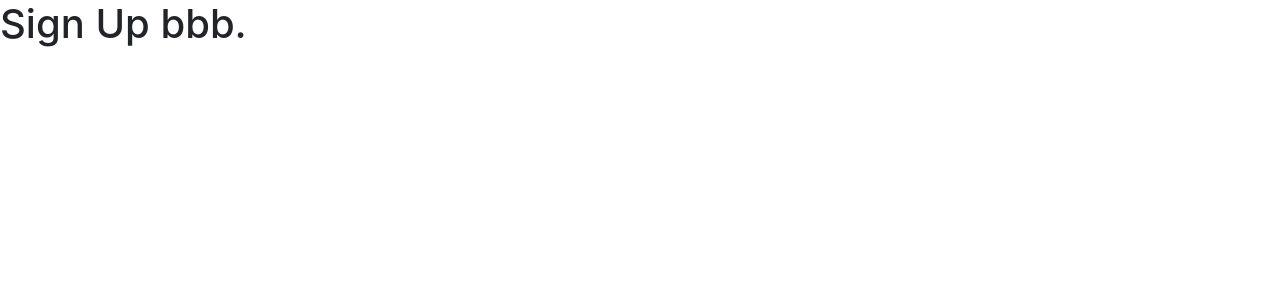
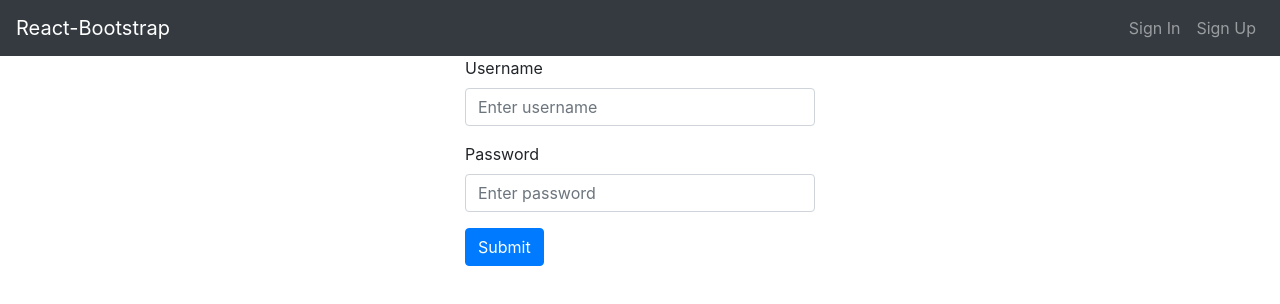
Before and after one commit to YolandaKok/undergraduate-thesis, a React app in the folder src/main/webapp/: page /signup in a window 1280 px wide. Shown: the top 304 px of the page. Built offline with nearby package versions, Linux system fonts and the light colour scheme.

Commit message:
Started creating components in react

```diff
--- a/src/main/webapp/src/components/IndexPage.jsx
+++ b/src/main/webapp/src/components/IndexPage.jsx
@@ -1,23 +1,9 @@
 import React, { Component } from 'react';
-import Knapsack from "./Knapsack";
-import { Container, Row } from "react-bootstrap";
-import NavDropdown from "react-bootstrap/NavDropdown";
-import Nav from "react-bootstrap/Nav";
-import Navbar from "react-bootstrap/Navbar";
-
+import NavBar from "./NavBar";
 export class IndexPage extends Component {
     render() {
-        return (
-            <Navbar collapseOnSelect expand="lg" bg="dark" variant="dark">
-                <Navbar.Brand href="/">React-Bootstrap</Navbar.Brand>
-                <Navbar.Toggle aria-controls="responsive-navbar-nav" />
-                <Navbar.Collapse id="responsive-navbar-nav">
-                    <Nav className="ml-auto">
-                        <Nav.Link href="/signin">Sign In</Nav.Link>
-                        <Nav.Link href="/signup">Sign Up</Nav.Link>
-                    </Nav>
-                </Navbar.Collapse>
-            </Navbar>
+        return(
+            <NavBar/>
         );
     }
 }
--- a/src/main/webapp/src/components/Knapsack.jsx
+++ b/src/main/webapp/src/components/Knapsack.jsx
@@ -1,4 +1,5 @@
 import React, { Component } from 'react';
+
 
 import {
     XYPlot,
@@ -10,7 +11,21 @@ import {
 } from 'react-vis';
 
 export class Knapsack extends Component {
+    constructor(props) {
+        super(props);
+        this.state = {
+            results: [
+                {x: 360, y: 7, size: 2, color: 0.3},
+                {x: 83, y: 0, size: 2, color: 0.3},
+                {x: 59, y: 30, size: 2, color: 1.4},
+                {x: 130, y: 22, size: 2, color: 1.4}]
+        };
+    }
+
+
     render() {
+        let results = this.state.results;
+
         return (
             <XYPlot width={500} height={500}>
                 <VerticalGridLines />
@@ -25,11 +40,7 @@ export class Knapsack extends Component {
                     colorType="linear"
                     colorDomain={[0, 1, 2]}
                     colorRange={['blue', 'red', 'yellow']}
-                    data={[
-                        {x: 360, y: 7, size: 2, color: 0.3},
-                        {x: 83, y: 0, size: 2, color: 0.3},
-                        {x: 59, y: 30, size: 2, color: 1.4},
-                        {x: 130, y: 22, size: 2, color: 1.4}]}
+                    data={results}
                 />
             </XYPlot>
         );
--- /dev/null
+++ b/src/main/webapp/src/components/NavBar.jsx
@@ -0,0 +1,20 @@
+import React, { Component } from 'react';
+import Navbar from "react-bootstrap/Navbar";
+import Nav from "react-bootstrap/Nav";
+
+export class NavBar extends Component {
+    render() {
+        return (            <Navbar collapseOnSelect expand="lg" bg="dark" variant="dark">
+            <Navbar.Brand href="/">React-Bootstrap</Navbar.Brand>
+            <Navbar.Toggle aria-controls="responsive-navbar-nav" />
+            <Navbar.Collapse id="responsive-navbar-nav">
+                <Nav className="ml-auto">
+                    <Nav.Link href="/signin">Sign In</Nav.Link>
+                    <Nav.Link href="/signup">Sign Up</Nav.Link>
+                </Nav>
+            </Navbar.Collapse>
+        </Navbar>);
+    }
+}
+
+export default NavBar;
--- a/src/main/webapp/src/components/SignIn.jsx
+++ b/src/main/webapp/src/components/SignIn.jsx
@@ -1,11 +1,15 @@
-import React, { Component } from 'react';
+import React, {Component, Fragment} from 'react';
+import NavBar from "./NavBar";
 
 export class SignIn extends Component {
     render() {
         return (
-            <div className="sing-in">
-                <h1>SignIn</h1>
-            </div>
+            <Fragment>
+                <NavBar/>
+                <div>
+                    Sign In
+                </div>
+            </Fragment>
         );
     }
 }
--- a/src/main/webapp/src/components/SignUp.jsx
+++ b/src/main/webapp/src/components/SignUp.jsx
@@ -1,9 +1,34 @@
-import React, { Component } from 'react';
-
+import React, {Component, Fragment} from 'react';
+import Knapsack from "./Knapsack";
+import {Container, Col, Row, Form, Button} from 'react-bootstrap';
+import NavBar from "./NavBar";
 export class SignUp extends Component {
     render() {
         return (
-            <h1>Sign Up bbb.</h1>
+            <Fragment>
+                <NavBar/>
+                <Container>
+                    <Row>
+                        <Col></Col>
+                        <Col>
+                            <Form>
+                                <Form.Group>
+                                    <Form.Label>Username</Form.Label>
+                                    <Form.Control placeholder="Enter username"></Form.Control>
+                                </Form.Group>
+                                <Form.Group>
+                                    <Form.Label>Password</Form.Label>
+                                    <Form.Control placeholder="Enter password"></Form.Control>
+                                </Form.Group>
+                                <Button variant="primary" type="submit">
+                                    Submit
+                                </Button>
+                            </Form>
+                        </Col>
+                        <Col></Col>
+                    </Row>
+                </Container>
+            </Fragment>
         );
     }
 }
--- a/src/main/webapp/src/index.jsx
+++ b/src/main/webapp/src/index.jsx
@@ -1,9 +1,6 @@
 import React from 'react';
 import ReactDOM from 'react-dom';
-import HelloWorld from './components/HelloWorld';
-import {XYPlot, XAxis, YAxis, HorizontalGridLines, LineSeries} from 'react-vis';
 import './styles/app.scss';
-import {Container, Row, Col} from 'react-bootstrap';
 import { BrowserRouter, Route, Link } from 'react-router-dom';
 import IndexPage from './components/IndexPage';
 import SignIn from './components/SignIn';
```
Also changed, not shown: 1 other file (tests, documents, lock files or other folders).
